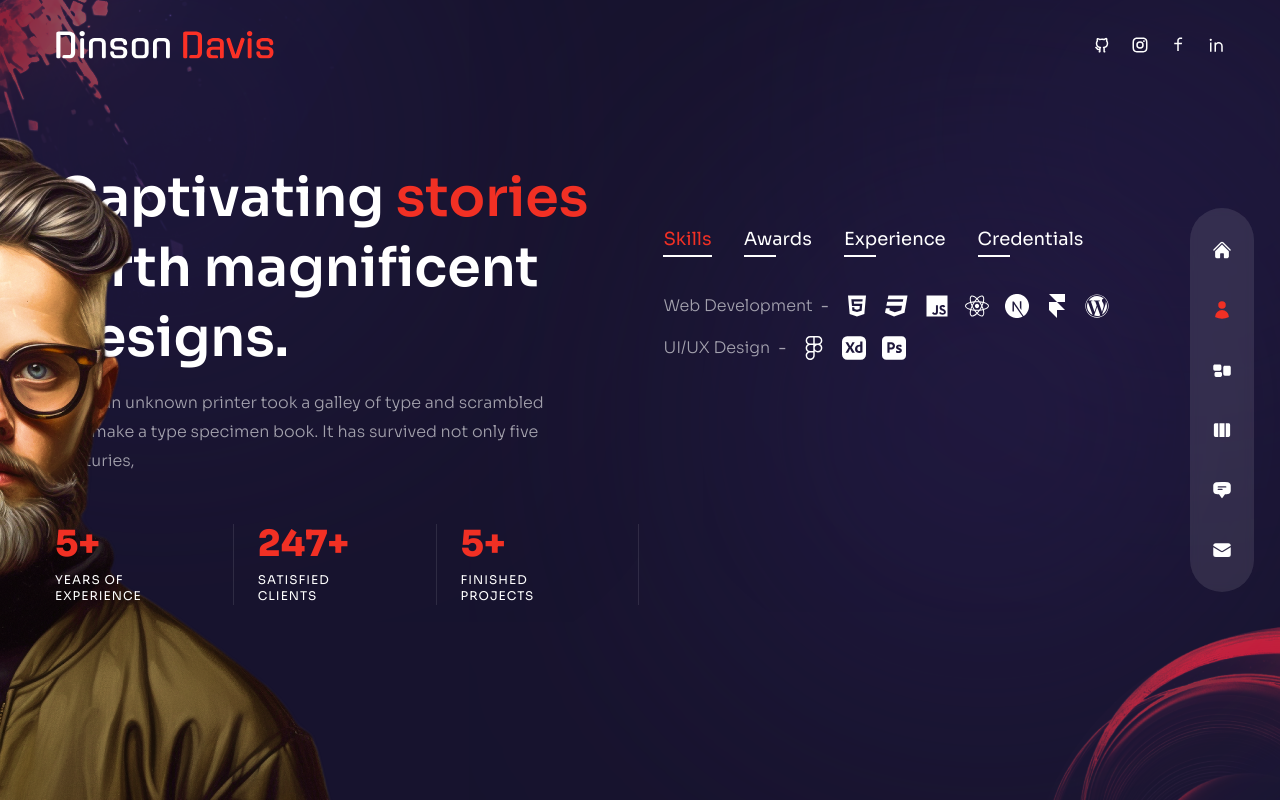
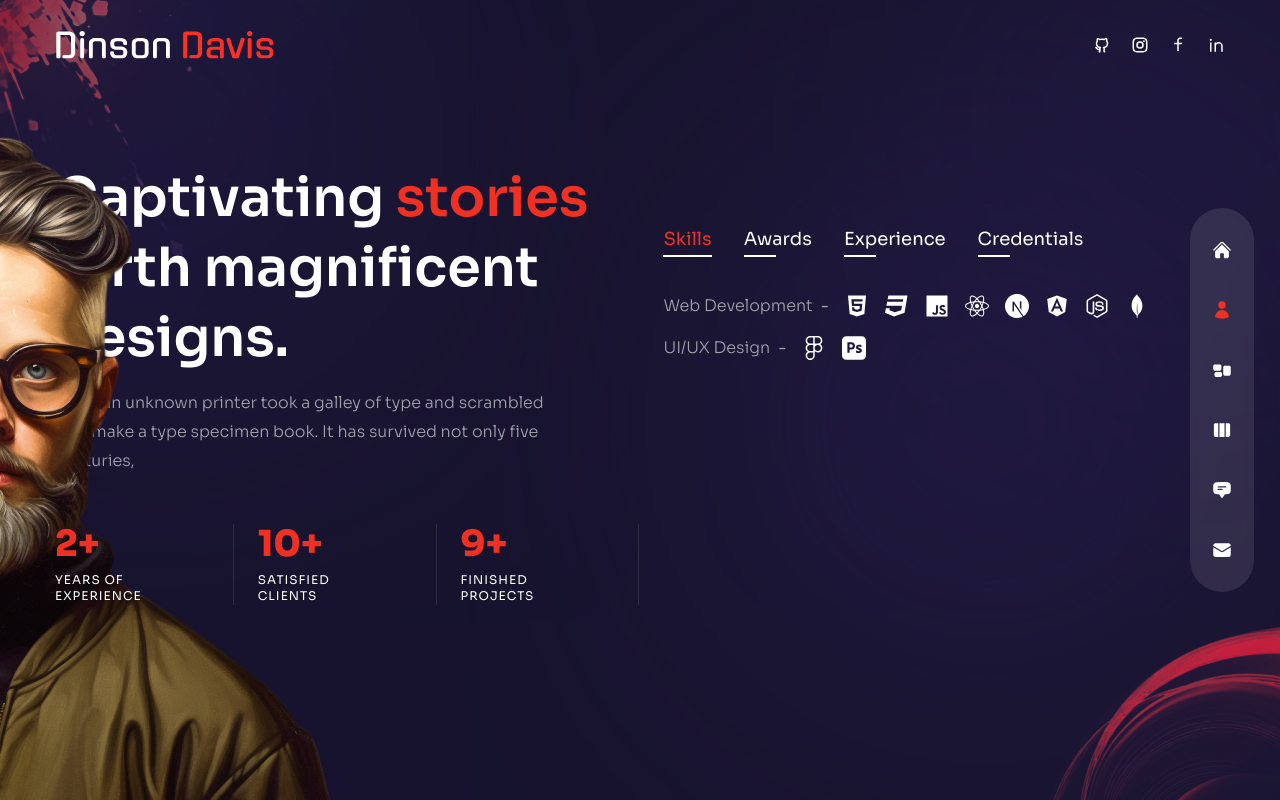
Before and after one commit to Dins2344/DinsonPortfolio, a Next.js app: page /about in a window 1280 px wide. Built offline with nearby package versions, Linux system fonts and the light colour scheme.

Commit message:
data changed v1

```diff
--- a/pages/about/index.js
+++ b/pages/about/index.js
@@ -8,6 +8,8 @@ import {
   FaReact,
   FaWordpress,
   FaFigma,
+  FaAngular,
+  FaNodeJs,
 } from "react-icons/fa";
 
 import {
@@ -15,6 +17,7 @@ import {
   SiFramer,
   SiAdobexd,
   SiAdobephotoshop,
+  SiMongodb,
 } from "react-icons/si";
 
 //  data
@@ -30,15 +33,15 @@ export const aboutData = [
           <FaJs key={""} />,
           <FaReact key={""} />,
           <SiNextdotjs key={""} />,
-          <SiFramer key={""} />,
-          <FaWordpress key={""} />,
+          <FaAngular key={""} />,
+          <FaNodeJs key={""} />,
+          <SiMongodb key={''} />
         ],
       },
       {
         title: "UI/UX Design",
         icons: [
           <FaFigma key={""} />,
-          <SiAdobexd key={""} />,
           <SiAdobephotoshop key={""} />,
         ],
       },
@@ -49,28 +52,17 @@ export const aboutData = [
     info: [
       {
         title: "Webby Awards - Honoree",
-        stage: "2011 - 2012",
-      },
-      {
-        title: "Adobe Design Achievement Awards - Finalist",
-        stage: "2009 - 2010",
+        stage: "2023",
       },
     ],
   },
   {
     title: "experience",
     info: [
+
       {
-        title: "UX/UI Designer - XYZ Company",
-        stage: "2012 - 2023",
-      },
-      {
-        title: "Web Developer - ABC Agency",
-        stage: "2010 - 2012",
-      },
-      {
-        title: "Intern - DEF Corporation",
-        stage: "2008 - 2010",
+        title: "Web Developer - Brototype",
+        stage: "2022 - 2023",
       },
     ],
   },
@@ -78,17 +70,14 @@ export const aboutData = [
     title: "credentials",
     info: [
       {
-        title: "Web Development - ABC University, LA, CA",
-        stage: "2011",
+        title: "Web Development - Brototype, Kochi, Kerala",
+        stage: "2023",
       },
       {
-        title: "Computer Science Diploma - AV Technical Institute",
-        stage: "2009",
+        title: "Automobile Engineering Diploma - SITS, Valliyode, Palakkad",
+        stage: "2018",
       },
-      {
-        title: "Certified Graphic Designer - ABC Institute, Los Angeles, CA",
-        stage: "2006",
-      },
+
     ],
   },
 ];
@@ -154,7 +143,7 @@ const About = () => {
               {/* experience */}
               <div className="relative flex-1 after:w-[1px] after:h-full after:bg-white/10 after:absolute after:top-0 after:right-0">
                 <div className="text-2xl xl:text-4xl font-extrabold text-accent mb-2">
-                  <CountUp start={0} end={5} duration={9} />+
+                  <CountUp start={0} end={2} duration={9} />+
                 </div>
                 <div className="text-xs uppercase tracking-[1px] leading-[1.4] max-w-[100px]">
                   Years of experience
@@ -163,7 +152,7 @@ const About = () => {
               {/* clients */}
               <div className="relative flex-1 after:w-[1px] after:h-full after:bg-white/10 after:absolute after:top-0 after:right-0">
                 <div className="text-2xl xl:text-4xl font-extrabold text-accent mb-2">
-                  <CountUp start={0} end={250} duration={9} />+
+                  <CountUp start={0} end={10} duration={9} />+
                 </div>
                 <div className="text-xs uppercase tracking-[1px] leading-[1.4] max-w-[100px]">
                   Satisfied clients
@@ -172,7 +161,7 @@ const About = () => {
               {/* projects */}
               <div className="relative flex-1 after:w-[1px] after:h-full after:bg-white/10 after:absolute after:top-0 after:right-0">
                 <div className="text-2xl xl:text-4xl font-extrabold text-accent mb-2">
-                  <CountUp start={0} end={5} duration={9} />+
+                  <CountUp start={0} end={9} duration={9} />+
                 </div>
                 <div className="text-xs uppercase tracking-[1px] leading-[1.4] max-w-[100px]">
                   Finished projects
```
